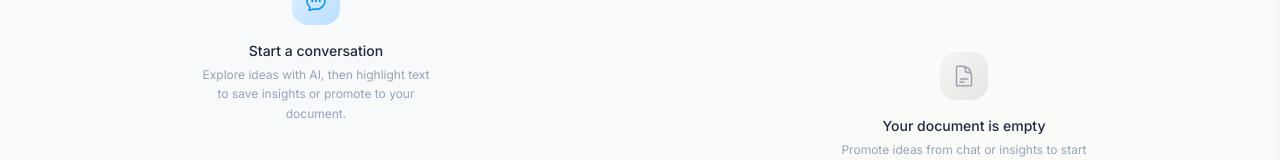
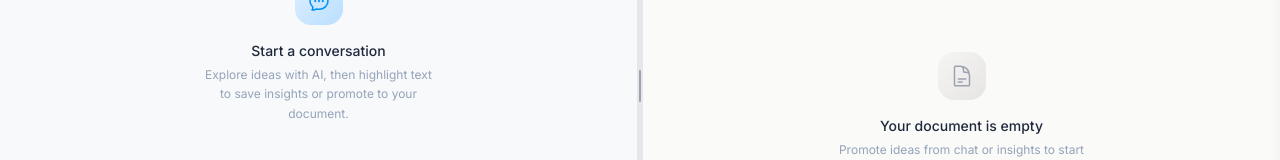
Before and after one commit to dvy1987/Cerulean, a Next.js app: page / in a window 1280 px wide. Shown: the part 318-478 px from the top of the page. Built offline with nearby package versions, Linux system fonts and the light colour scheme.

Commit message:
Updated Workspace.tsx

```diff
--- a/src/components/Workspace.tsx
+++ b/src/components/Workspace.tsx
@@ -146,19 +146,13 @@ export default function Workspace() {
         {!chatCollapsed && !docCollapsed && (
           <div
             onPointerDown={handlePointerDown}
-            className="shrink-0 cursor-col-resize relative z-20 group flex items-center justify-center"
-            style={{ width: 16 }}
+            className={`shrink-0 w-1.5 cursor-col-resize relative z-20 group
+              flex items-center justify-center
+              ${isDragging ? "bg-cerulean-200" : "bg-gray-200 hover:bg-cerulean-300"}`}
           >
-            <div className="absolute inset-y-0 -left-2 -right-2" />
             <div
-              className={`
-                w-1 rounded-full backdrop-blur-sm
-                transition-all duration-300 ease-[cubic-bezier(0.34,1.56,0.64,1)]
-                ${isDragging
-                  ? "h-12 bg-cerulean-400 scale-100 opacity-100 shadow-sm"
-                  : "h-10 bg-gray-300 scale-0 opacity-0 group-hover:scale-100 group-hover:opacity-100"
-                }
-              `}
+              className={`w-0.5 h-8 rounded-full transition-colors duration-100
+                ${isDragging ? "bg-cerulean-500" : "bg-gray-400 group-hover:bg-cerulean-400"}`}
             />
           </div>
         )}
```
